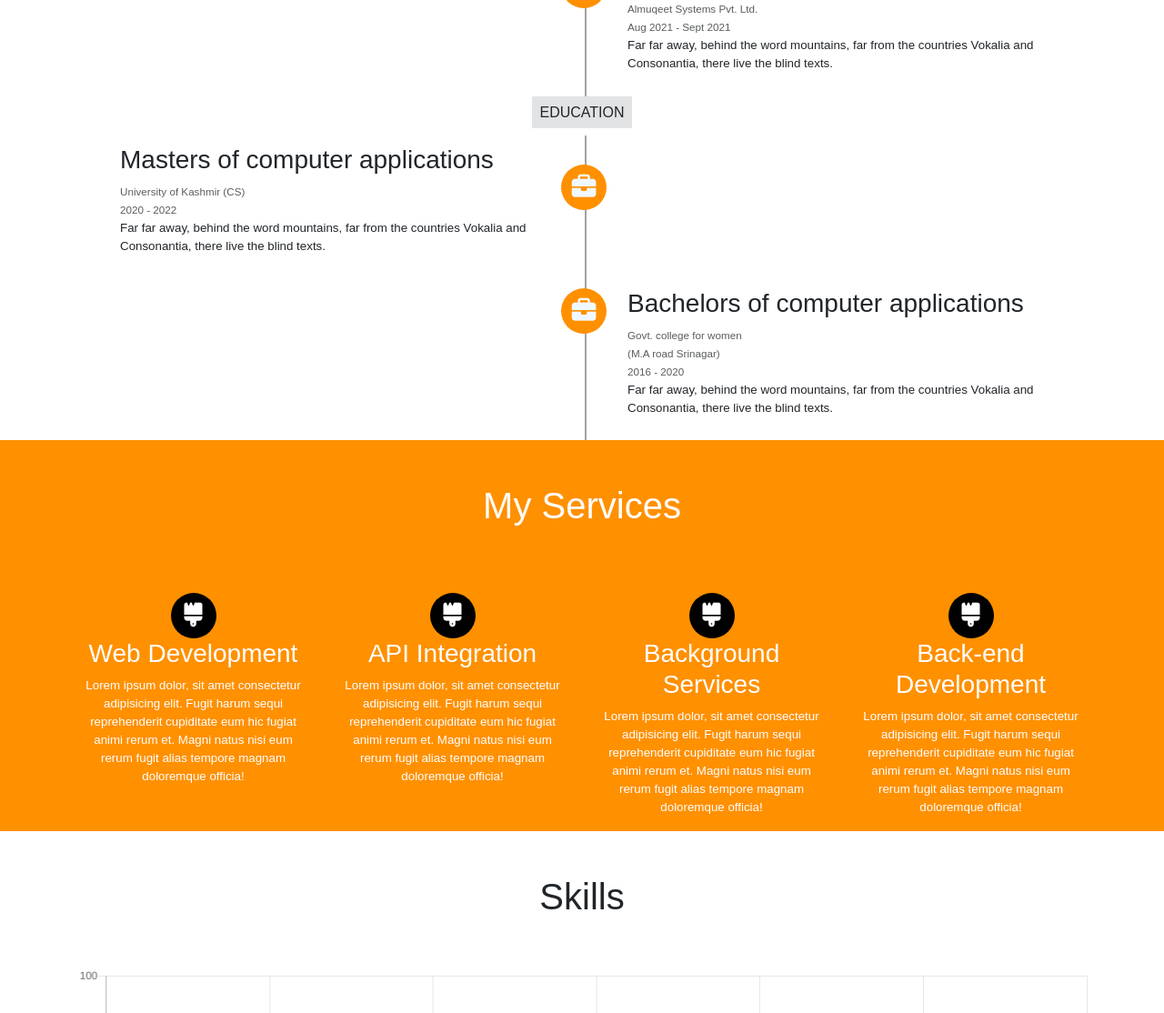
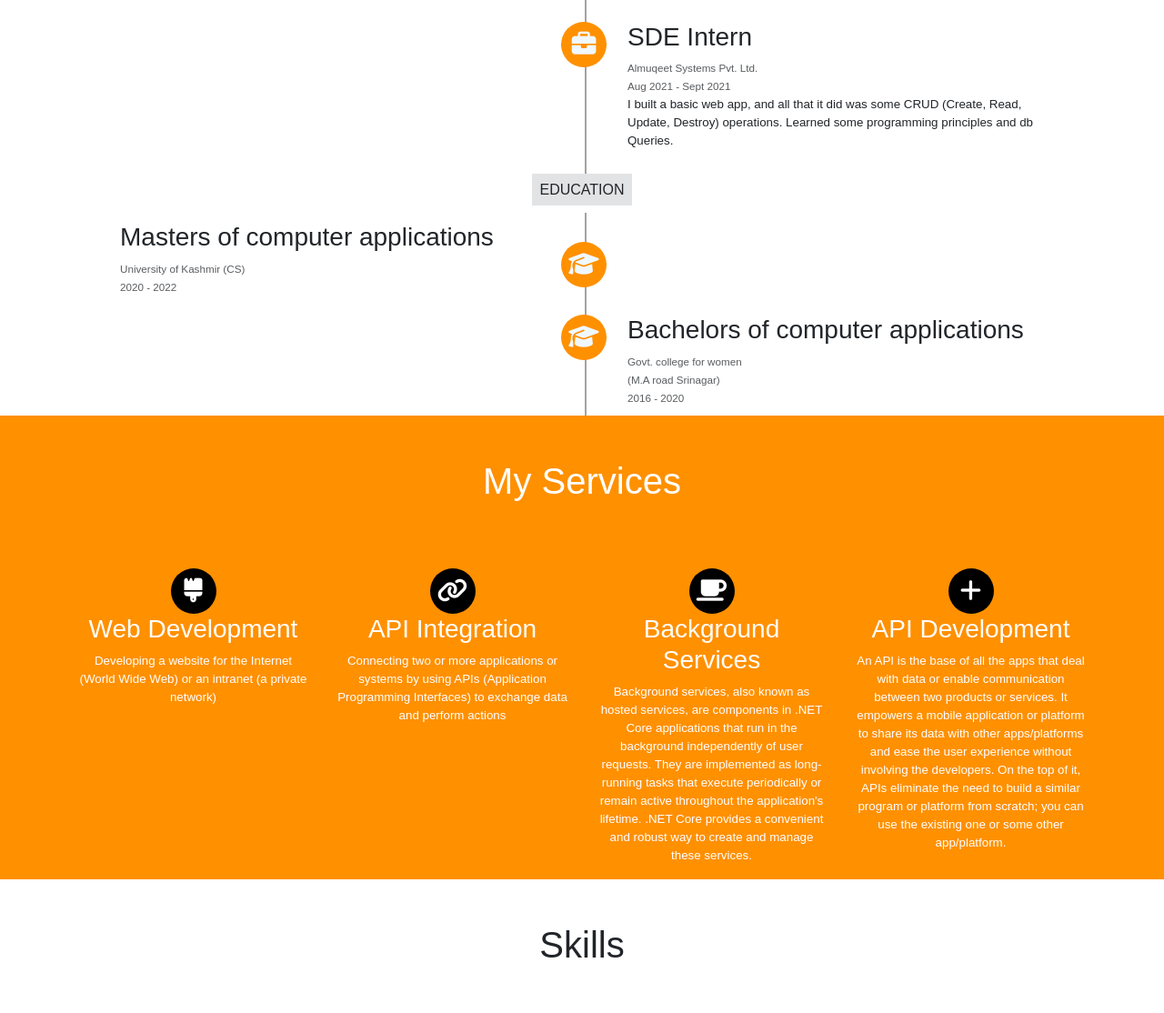
Before and after one commit to Aafridah/portfolio, a plain HTML site: page index.html in a window 1280 px wide. Shown: the part 1478-2592 px from the top of the page at 91% size. Drawn offline with nearby package versions, Linux system fonts and the light colour scheme; a web font is replaced by a local one.

Commit message:
updated portfolio

```diff
--- a/index.html
+++ b/index.html
@@ -97,17 +97,17 @@
           </div>
           <div class="z-1 p-2 fs-6">Full-Stack Developer</div>
           <div class="socialIcons">
-            <a href="#"
+            <a href="https://stackoverflow.com/users/18024069/aafridah"
               ><i
-                class="text-light fa-brands fa-facebook fa-spin fa-spin-reverse fa-2xl"
+                class="text-light fa-brands fa-stack-overflow fa-spin fa-spin-reverse fa-2xl"
               ></i
             ></a>
-            <a href="#"
+            <a href="https://www.linkedin.com/in/aafridah-manzoor-4189911b1/"
               ><i
                 class="text-light fa-brands fa-linkedin fa-spin fa-spin-reverse fa-2xl"
               ></i
             ></a>
-            <a href="#"
+            <a href="https://github.com/Aafridah"
               ><i
                 class="text-light fa-brands fa-github fa-spin fa-spin-reverse fa-2xl"
               ></i>
@@ -122,7 +122,7 @@
           <h1 class="card-title fw-bolder text-center p-2">About Me</h1>
           <div class="row">
             <div class="col-lg-5 fs-6 p-0">
-              <table class="table table-borderless p-0">
+              <table class="table table-bordered p-0">
                 <tr>
                   <td class="fw-semibold">Name:</td>
                   <td class="text-muted">Aafridah Manzoor</td>
@@ -143,7 +143,7 @@
                   <td class="fw-semibold">Address:</td>
                   <td class="text-muted">
                     <address>
-                      198 West 21th Street, Suite 721 New York NY 10016
+                      Muslimabad, BK Pora, Nowgam, Srinagar 190015
                     </address>
                   </td>
                 </tr>
@@ -186,9 +186,11 @@
               >
             </div>
             <div class="timeline-body">
-              <p>
-                Far far away, behind the word mountains, far from the countries
-                Vokalia and Consonantia, there live the blind texts.
+              <p> Working with CSS, HTML, and JavaScript, along with CSS preprocessors, to craft client-facing platforms.
+    Managing databases and servers. Coding for functionality across multiple languages and platforms.
+    Keeping up with emerging technology that may serve the business’ needs.
+    Prototyping minimal viable products for communication with company stakeholders.
+
               </p>
             </div>
           </div>
@@ -206,8 +208,8 @@
             </div>
             <div class="timeline-body">
               <p>
-                Far far away, behind the word mountains, far from the countries
-                Vokalia and Consonantia, there live the blind texts.
+                I built a basic web app, and all that it did was some CRUD (Create, Read, Update, Destroy) operations.
+                Learned some programming principles and db Queries.
               </p>
             </div>
           </div>
@@ -219,7 +221,7 @@
           </div>
           <div class="timeline-container timeline-left">
             <div class="timeline-badge timeline-badge-left">
-              <i class="fa-solid fa-briefcase fa-2xl"></i>
+              <i class="fa-solid fa-graduation-cap fa-2xl"></i>
             </div>
             <div class="timeline-dot-badge"></div>
             <div class="timeline-heading">
@@ -229,16 +231,11 @@
                 2020 - 2022</small
               >
             </div>
-            <div class="timeline-body">
-              <p>
-                Far far away, behind the word mountains, far from the countries
-                Vokalia and Consonantia, there live the blind texts.
-              </p>
-            </div>
+
           </div>
           <div class="timeline-container timeline-right">
             <div class="timeline-badge timeline-badge-right">
-              <i class="fa-solid fa-briefcase fa-2xl"></i>
+              <i class="fa-solid fa-graduation-cap fa-2xl"></i>
             </div>
             <div class="timeline-dot-badge"></div>
             <div class="timeline-heading">
@@ -249,12 +246,7 @@
                 2016 - 2020</small
               >
             </div>
-            <div class="timeline-body">
-              <p>
-                Far far away, behind the word mountains, far from the countries
-                Vokalia and Consonantia, there live the blind texts.
-              </p>
-            </div>
+
           </div>
         </div>
       </div>
@@ -271,59 +263,59 @@
               <h3>Web Development</h3>
             </div>
             <div class="serviceDescription">
-              Lorem ipsum dolor, sit amet consectetur adipisicing elit. Fugit
-              harum sequi reprehenderit cupiditate eum hic fugiat animi rerum
-              et. Magni natus nisi eum rerum fugit alias tempore magnam
-              doloremque officia!
+              Developing a website for the Internet (World Wide Web) or an intranet (a private network)
             </div>
           </div>
           <div class="col p-3">
             <div class="serviceIcon">
-              <i class="fa-solid fa-brush fa-2xl"></i>
+              <i class="fa-solid fa-link fa-2xl"></i>
             </div>
             <div class="serviceHeading">
               <h3>API Integration</h3>
             </div>
             <div class="serviceDescription">
-              Lorem ipsum dolor, sit amet consectetur adipisicing elit. Fugit
-              harum sequi reprehenderit cupiditate eum hic fugiat animi rerum
-              et. Magni natus nisi eum rerum fugit alias tempore magnam
-              doloremque officia!
+              Connecting two or more applications or systems by using
+              APIs (Application Programming Interfaces) to exchange data and perform
+              actions
             </div>
           </div>
           <div class="col p-3">
             <div class="serviceIcon">
-              <i class="fa-solid fa-brush fa-2xl"></i>
+              <i class="fa-solid fa-coffee fa-2xl"></i>
             </div>
             <div class="serviceHeading">
               <h3>Background Services</h3>
             </div>
             <div class="serviceDescription">
-              Lorem ipsum dolor, sit amet consectetur adipisicing elit. Fugit
-              harum sequi reprehenderit cupiditate eum hic fugiat animi rerum
-              et. Magni natus nisi eum rerum fugit alias tempore magnam
-              doloremque officia!
+              Background services, also known as hosted services,
+              are components in .NET Core applications that run in the background
+              independently of user requests. They are implemented as long-running
+              tasks that execute periodically or remain active throughout the application's
+              lifetime. .NET Core provides a convenient and robust way to create and manage
+              these services.
             </div>
           </div>
           <div class="col p-3">
             <div class="serviceIcon">
-              <i class="fa-solid fa-brush fa-2xl"></i>
+              <i class="fa-solid fa-add fa-2xl"></i>
             </div>
             <div class="serviceHeading">
-              <h3>Back-end Development</h3>
+              <h3>API Development</h3>
             </div>
             <div class="serviceDescription">
-              Lorem ipsum dolor, sit amet consectetur adipisicing elit. Fugit
-              harum sequi reprehenderit cupiditate eum hic fugiat animi rerum
-              et. Magni natus nisi eum rerum fugit alias tempore magnam
-              doloremque officia!
+              An API is the base of all the apps that deal with data or enable
+              communication between two products or services. It empowers a mobile
+              application or platform to share its data with other apps/platforms and
+              ease the user experience without involving the developers. On the top of it,
+              APIs eliminate the need to build a similar program or platform from scratch;
+              you can use the existing one or some other app/platform.
             </div>
           </div>
         </div>
       </div>
     </div>
     <div class="skillsSection">
-      <div class="container">
+      <div class="container mb-4">
         <h1 class="text-center p-5">Skills</h1>
         <div class="row">
           <canvas id="skillChart" style="width: 100%;"></canvas>
@@ -334,19 +326,19 @@
       <div class="container">
         <h1 class="text-center p-5">Projects</h1>
         <div class="row row-cols-1 row-cols-md-3 g-4">
-          <div class="col">
+          <div class="col mb-4">
             <div class="card h-100">
               <img src="./img/sms_switch_image.webp" class="card-img-top" style="height:300px;" alt="sms_switch_image">
               <div class="card-body">
                 <h5 class="card-title">aSMSC Phoenix</h5>
-                <p class="card-text">This is a wider card with supporting text below as a natural lead-in to additional content. This content is a little bit longer.</p>
+                <p class="card-text">aSMSC is a highly scalable and secure turnkey for SMS Service Providers who are looking to run a profitable <b>wholesale Bulk SMS</b>  operation anywhere in the world.</p>
               </div>
               <div class="card-footer">
                 <small class="text-muted">Last updated 3 mins ago</small>
               </div>
             </div>
           </div>
-          <div class="col">
+          <div class="col mb-4">
             <div class="card h-100">
               <img src="./img/sms_image.png" class="card-img-top" style="height:300px;" alt="...">
               <div class="card-body">
@@ -358,7 +350,7 @@
               </div>
             </div>
           </div>
-          <div class="col">
+          <div class="col mb-4">
             <div class="card h-100">
               <img src="./img/ecom-image.jpg" class="card-img-top" style="height:300px;"  alt="...">
               <div class="card-body">
```
